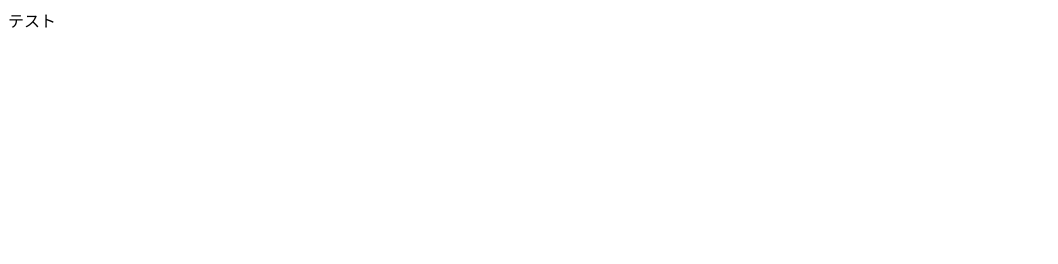
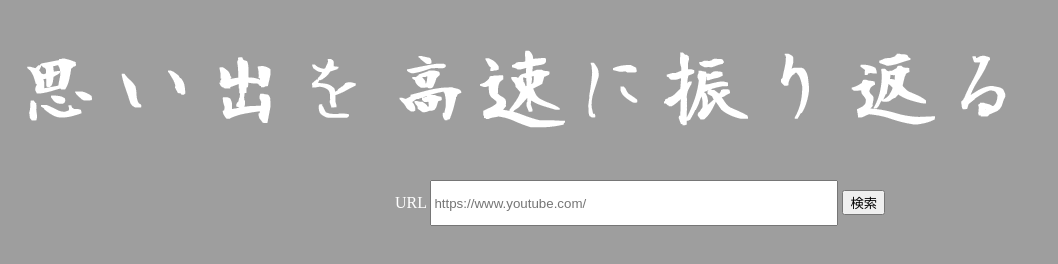
Before and after one commit to AyaEbata/Speedy, a plain HTML site: page index.html in a window 1280 px wide. Shown: the whole page, without its empty margins (0-1058 px from the left). Drawn offline with Linux system fonts and the light colour scheme.

Commit message:
add top page

```diff
--- /dev/null
+++ b/css/style.css
@@ -0,0 +1,29 @@
+body {
+    margin: 0px;
+    background-color: black;
+    text-align: center;
+    color: white;
+}
+
+#image {
+    content: url("../img/bg-img.png");
+    position: fixed;
+    top: 0;
+    bottom: 0;
+    left: 0;
+    right: 0;
+    width: 100%;
+}
+
+#container {
+    position: relative;
+}
+
+#title {
+    content: url("../img/title-info.png");
+}
+
+#url {
+    width: 400px;
+    height: 40px;
+}
--- a/index.html
+++ b/index.html
@@ -1 +1,19 @@
-テスト
+<!DOCTYPE html>
+<html lang="ja">
+  <head>
+    <meta charset="UTF-8" />
+    <title>Speedy</title>
+    <link rel="stylesheet" href="css/style.css" />
+  </head>
+  <body>
+    <div id="image"></div>
+    <div id="container">
+      <div id="title"></div>
+      <div class="search">
+        URL
+        <input type="text" id="url" placeholder="https://www.youtube.com/" />
+        <input type="button" value="検索" />
+      </div>
+    </div>
+  </body>
+</html>
```
